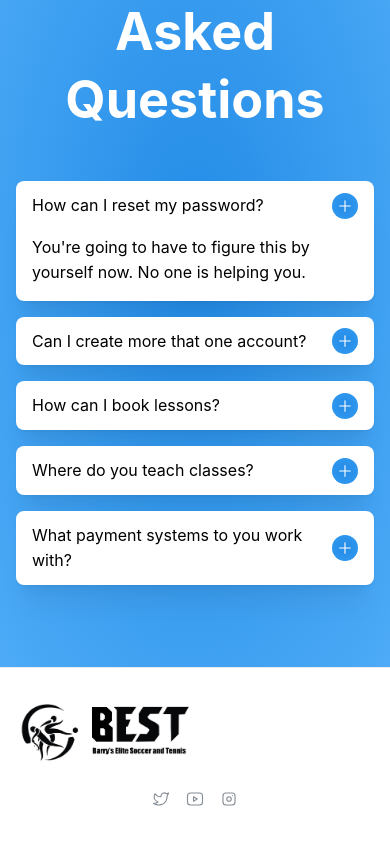
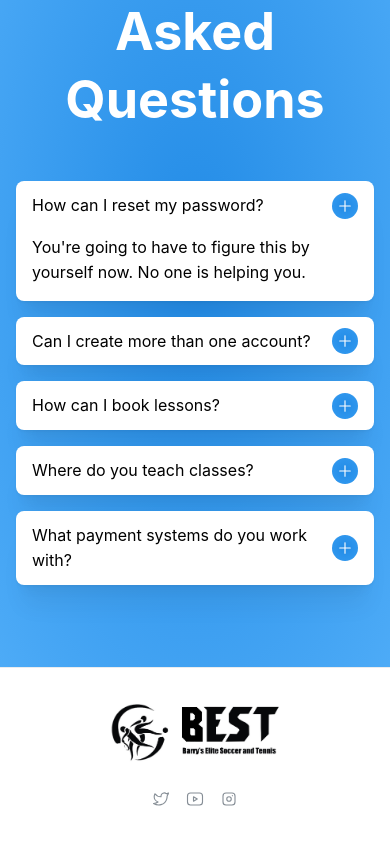
Before and after one commit to RoboticReaper/barry-website, a Next.js app: page / in a window 390 px wide. Shown: the part 1519-2363 px from the top of the page. Built offline with nearby package versions, Linux system fonts and the light colour scheme; no server answers.

Commit message:
fixed mobile footer logo

```diff
--- a/components/FAQ/FAQ.tsx
+++ b/components/FAQ/FAQ.tsx
@@ -34,7 +34,7 @@ export function FAQ() {
           </Accordion.Item>
 
           <Accordion.Item className={classes.item} value="another-account">
-            <Accordion.Control>Can I create more that one account?</Accordion.Control>
+            <Accordion.Control>Can I create more than one account?</Accordion.Control>
             <Accordion.Panel>{placeholder}</Accordion.Panel>
           </Accordion.Item>
 
@@ -49,7 +49,7 @@ export function FAQ() {
           </Accordion.Item>
 
           <Accordion.Item className={classes.item} value="payment">
-            <Accordion.Control>What payment systems to you work with?</Accordion.Control>
+            <Accordion.Control>What payment systems do you work with?</Accordion.Control>
             <Accordion.Panel>{placeholder}</Accordion.Panel>
           </Accordion.Item>
         </Accordion>
--- a/components/Footer/Footer.module.css
+++ b/components/Footer/Footer.module.css
@@ -26,7 +26,18 @@
   width: auto;
 
   @media (max-width: $mantine-breakpoint-xs){
-    width: 50%;
+    width: 100%;
+    align-content: center;
     height: auto;
   }
 }
+
+.link{
+  width: auto;
+
+  @media (max-width: $mantine-breakpoint-xs){
+    width: 50%;
+    align-content: center;
+    height: auto;
+  }
+}
--- a/components/Footer/Footer.tsx
+++ b/components/Footer/Footer.tsx
@@ -1,4 +1,4 @@
-import { Container, Group, ActionIcon, rem, Image } from '@mantine/core';
+import { Container, Group, ActionIcon, rem, Image, Center } from '@mantine/core';
 import { IconBrandTwitter, IconBrandYoutube, IconBrandInstagram } from '@tabler/icons-react';
 import { MantineLogo } from '@mantinex/mantine-logo';
 import classes from './Footer.module.css';
@@ -8,7 +8,7 @@ export function Footer() {
   return (
     <div className={classes.footer}>
       <Container className={classes.inner}>
-        <Link href="/" style={{ height: "100%" }}>
+        <Link href="/" style={{ height: "100%" }} className={classes.link}>
           <Image src="/logoFull.jpg" fit="contain" className={classes.pic} />
         </Link>
         <Group gap={0} className={classes.links} justify="flex-end" wrap="nowrap">
```
